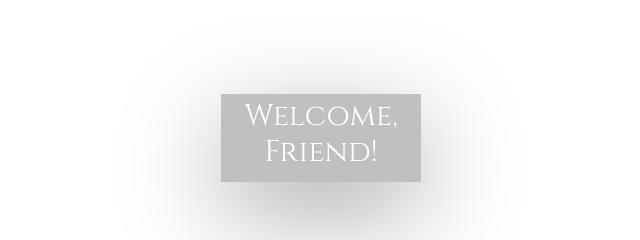
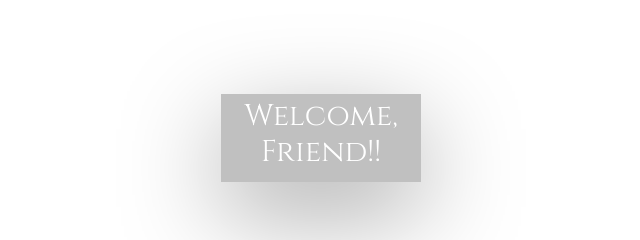
Before and after one commit to VillePajala/My-Portfolio-Site, a plain HTML site: page index.html in a window 1280 px wide. Shown: the part 106-346 px from the top of the page, 319-959 px from the left. Drawn offline with nearby package versions, Linux system fonts and the light colour scheme.

Commit message:
Minor change

```diff
--- a/index.html
+++ b/index.html
@@ -15,7 +15,7 @@
 
 
   <div class="container" id="start_button">
-    <h1>Welcome,<br> Friend!</h1>
+    <h1>Welcome,<br> Friend!!</h1>
   </div>
 
 
```
